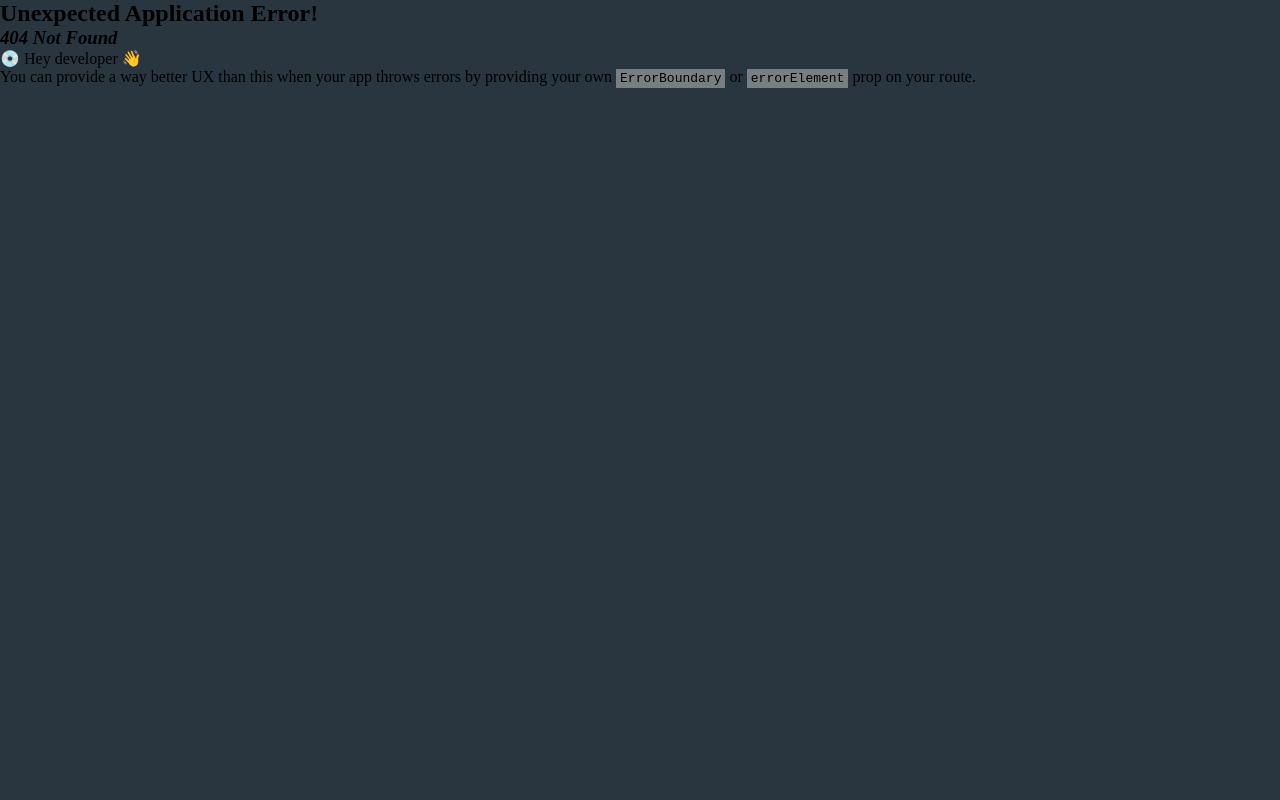
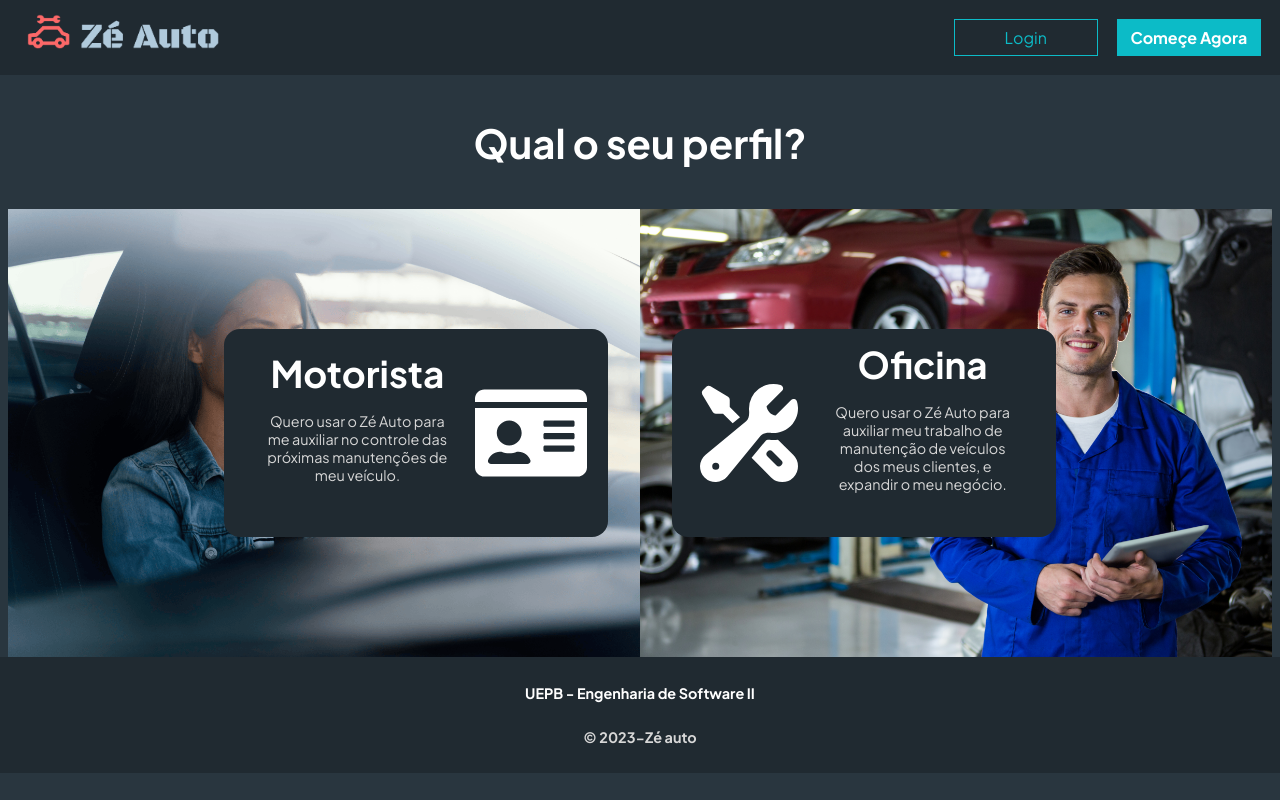
Before and after one commit to andrealvescorreia/ze-auto, a React (Vite) app in the folder frontend/: page /register-choose-profile in a window 1280 px wide. Before the commit this address had no page. Built offline with nearby package versions, Linux system fonts and the light colour scheme.

Commit message:
página "Qual o seu perfil?"

```diff
--- a/frontend/src/components/Navbar/index.tsx
+++ b/frontend/src/components/Navbar/index.tsx
@@ -1,13 +1,13 @@
 import './style.scss'
 import Logo from '../../assets/img/logo.png'
-
+import { Link } from 'react-router-dom';
 const Navbar = () => {
   return <nav id='home-navbar'>
     <a className='logo'>
       <img src={Logo}  alt="logo ze-auto"/>
     </a>
     <a id='login-btn' className='btn'>Login</a>
-    <a id='start-now-btn' className='btn'><b>Começe Agora</b></a>
+    <Link to='/register-choose-profile' id='start-now-btn' className='btn'><b>Começe Agora</b></Link>
   </nav>;
 }
 
--- a/frontend/src/components/Navbar/style.scss
+++ b/frontend/src/components/Navbar/style.scss
@@ -37,4 +37,6 @@
 
 #start-now-btn{
   background-color: #0CBBC7;
+  text-decoration: none;
+  color: white;
 }
--- a/frontend/src/main.tsx
+++ b/frontend/src/main.tsx
@@ -4,6 +4,7 @@ import App from './App'
 import { createBrowserRouter, RouterProvider } from 'react-router-dom';
 import Home from './routes/Home';
 import './styles/main.scss'
+import ChooseProfile from './routes/ChooseProfile';
 
 const router = createBrowserRouter([
   {
@@ -14,6 +15,10 @@ const router = createBrowserRouter([
         path: '/',
         element: <Home />
       },
+      {
+        path: '/register-choose-profile',
+        element: <ChooseProfile />
+      }
     ]
   },
 ])
--- /dev/null
+++ b/frontend/src/routes/ChooseProfile/index.tsx
@@ -0,0 +1,34 @@
+import {FaIdCard} from 'react-icons/fa'
+import {HiWrenchScrewdriver} from 'react-icons/hi2'
+import './styles.scss'
+
+const ChooseProfile = () => {
+  return <div id="choose-profile">
+    <h1>Qual o seu perfil?</h1>
+    <div className='profiles'>
+      <div className="profile-container"  id='driver-profile'>
+
+        <a className='profile-card'>
+          <div className='description'>
+            <h2>Motorista</h2>
+            <p>Quero usar o Zé Auto para me auxiliar no controle das próximas manutenções de meu veículo.</p>
+          </div>
+          <FaIdCard />
+        </a>
+      </div>
+
+      <div className="profile-container" id='mechanic-profile'>
+        <a className='profile-card'>
+          <HiWrenchScrewdriver />
+          <div className='description'>
+            <h2>Oficina</h2>
+            <p>Quero usar o Zé Auto para auxiliar meu trabalho de manutenção de  veículos dos meus clientes, e expandir o meu negócio.</p>
+          </div>
+        </a>
+      </div>
+    </div>
+
+  </div>;
+}
+
+export default ChooseProfile;
--- /dev/null
+++ b/frontend/src/routes/ChooseProfile/styles.scss
@@ -0,0 +1,80 @@
+@use '../../styles/variables';
+@import url('https://fonts.googleapis.com/css2?family=Plus+Jakarta+Sans:wght@400;700&display=swap');
+
+#choose-profile {
+  font-family: 'Plus Jakarta Sans', sans-serif;
+  color: variables.$text-color;
+  display: flex;
+  flex-direction: column;
+  align-items: center;
+  justify-content: center;
+  h1 {
+    margin: 2.6rem;
+    font-size: 2.5rem;
+  }
+}
+
+.profiles {
+  display: flex;
+}
+
+#driver-profile {
+  background-image: url('./imgs/driver.png');
+
+  .profile-card {
+    margin-left: auto;
+    margin-right: 2rem;
+  }
+}
+
+#mechanic-profile {
+  background-image: url('./imgs/mechanic.png');
+  .profile-card {
+    margin-right: auto;
+    margin-left: 2rem;
+  }
+}
+
+
+
+
+.profile-container {
+  width: 49.4vw;
+  height: 28rem;
+  background-size: cover;
+  background-repeat: no-repeat;
+  display: flex;
+  align-items: center;
+}
+
+.profile-card {
+  width: 24rem;
+  height: 13rem;
+  background-color: variables.$bg-color;
+  border-radius: 1rem;
+
+  display: flex;
+  align-items: center;
+  justify-content: space-evenly;
+  svg {
+    margin: 2rem;
+    transform: scale(7);
+  }
+  h2 {
+    font-size: 2.3rem;
+    margin-bottom: 1rem;
+    margin-top: -2rem;
+  }
+  p {
+    color: variables.$text-color-secondary;
+    font-size: 0.9rem;
+  }
+}
+
+.description {
+  width: 50%;
+  display: flex;
+  flex-direction: column;
+  align-items: center;
+  text-align: center;
+}
--- a/frontend/src/routes/Home/index.tsx
+++ b/frontend/src/routes/Home/index.tsx
@@ -4,9 +4,11 @@ import SecondaryImg from './img/car-health.png'
 import RepairVector from './img/reapair-car-vector.png'
 import RatingVector from './img/rating-vector.png'
 import {MdOutlineKeyboardArrowRight} from 'react-icons/md'
+import { Link } from "react-router-dom";
 
 const StartNowBtn = () => {
-  return <a className='start-now-btn'>Começe Agora {<MdOutlineKeyboardArrowRight/>}</a>;
+  return <Link to="/register-choose-profile" className='start-now-btn'>Começe Agora {<MdOutlineKeyboardArrowRight/>}</Link>
+  //return <a className='start-now-btn'>Começe Agora {<MdOutlineKeyboardArrowRight/>}</a>;
 }
 
 const Home = () => {
--- a/frontend/src/routes/Home/style.scss
+++ b/frontend/src/routes/Home/style.scss
@@ -47,6 +47,8 @@
     padding-top: 0.1rem;
     transform: scale(1.5);
   }
+  color: white;
+  text-decoration: none;
 }
 #secondary-container {
   display: flex;
```
Also changed, not shown: frontend/src/routes/ChooseProfile/imgs/driver.png (added), frontend/src/routes/ChooseProfile/imgs/mechanic.png (added). Lines whose indentation alone changed are shown as unchanged.
